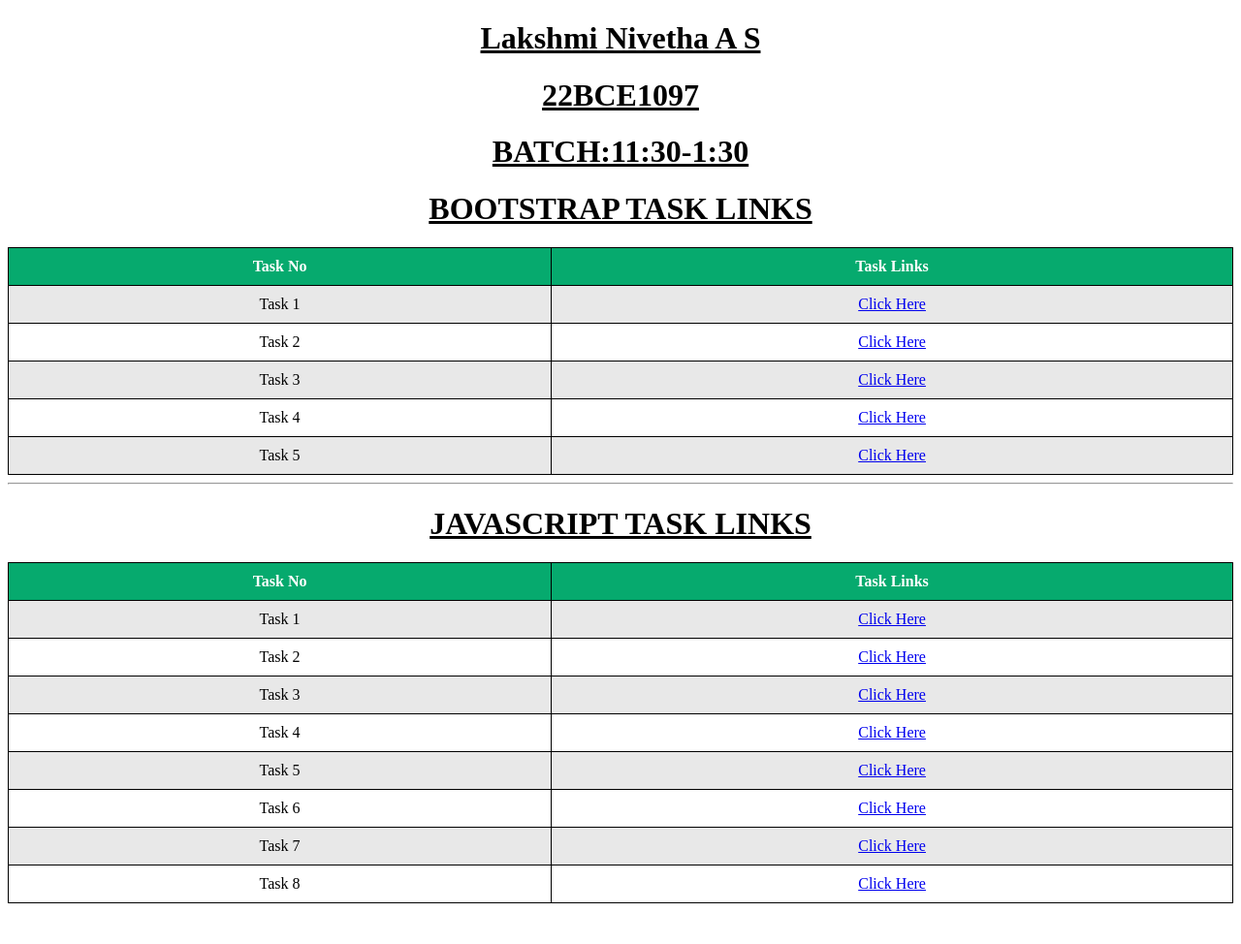
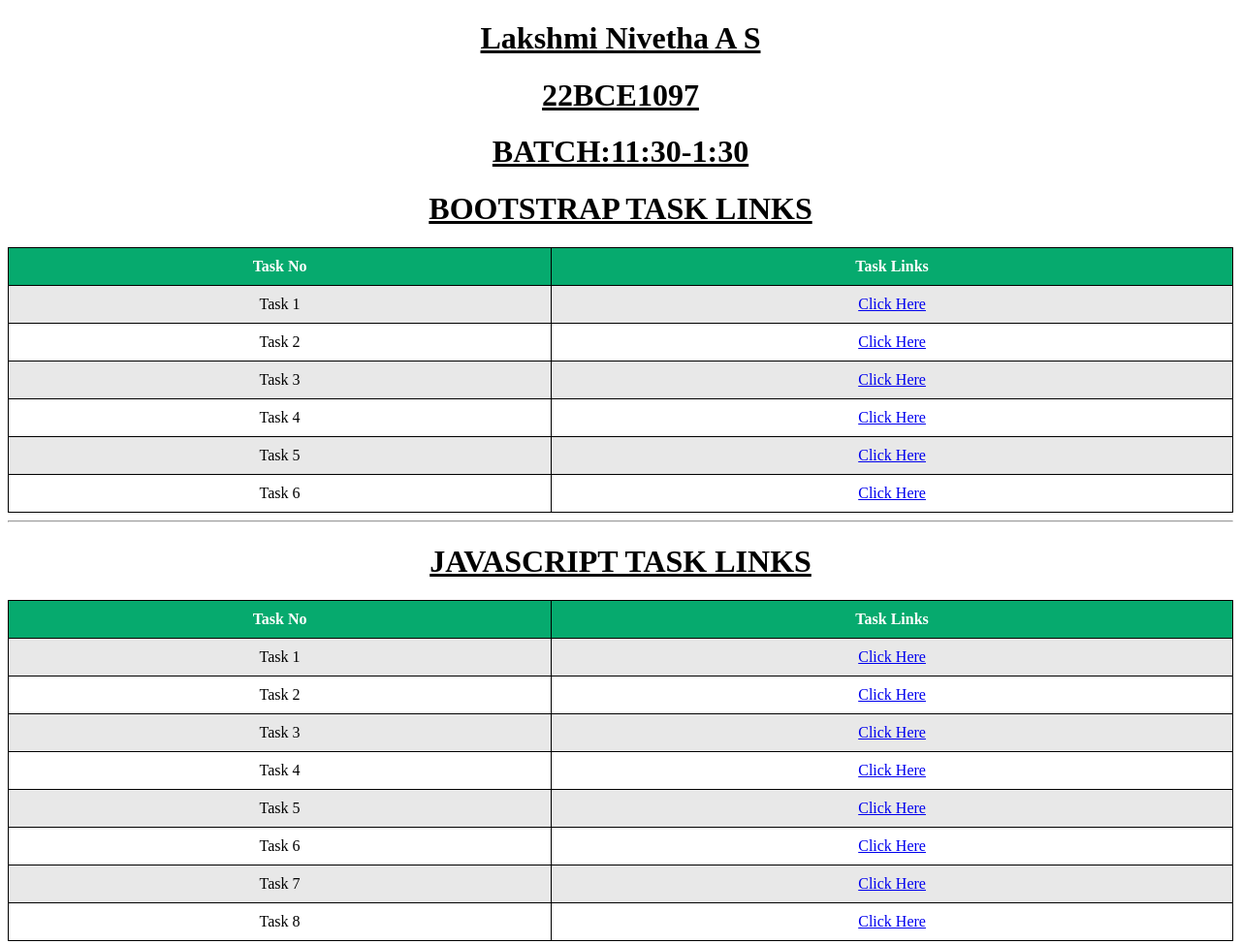
Before and after one commit to lakshmi-nivetha/ass2, a plain HTML site: page index.html in a window 1280 px wide. Shown: the whole page at 97% size. Before the commit the page ends 940 px from the top, so only its background shows below. Drawn offline with Linux system fonts and the light colour scheme.

Commit message:
Update index.html

```diff
--- a/index.html
+++ b/index.html
@@ -68,6 +68,10 @@
             <td>Task 5</td>
             <td><a href="./BT5.html">Click Here</a></td>
         </tr>
+         <tr>
+            <td>Task 6</td>
+            <td><a href="./BT6.html">Click Here</a></td>
+        </tr>
     </tbody></table>
 
     <hr>
```
